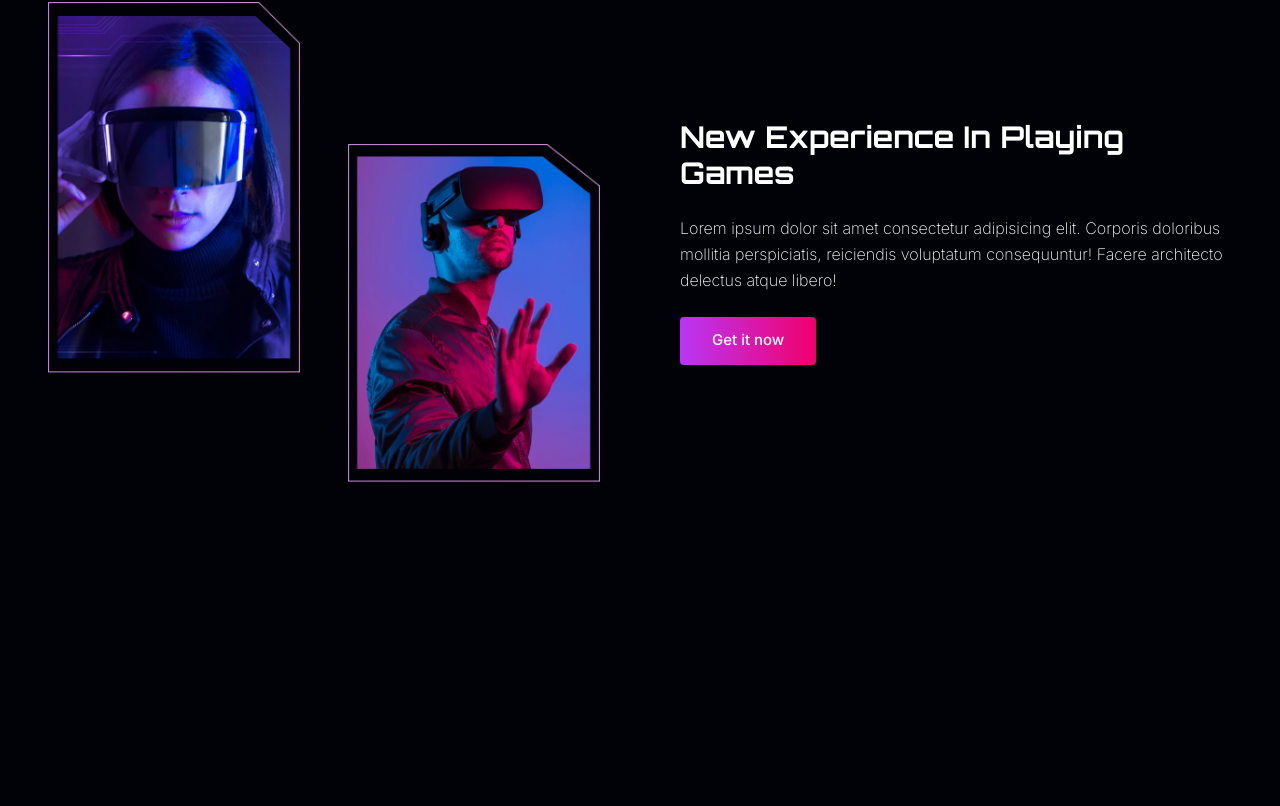
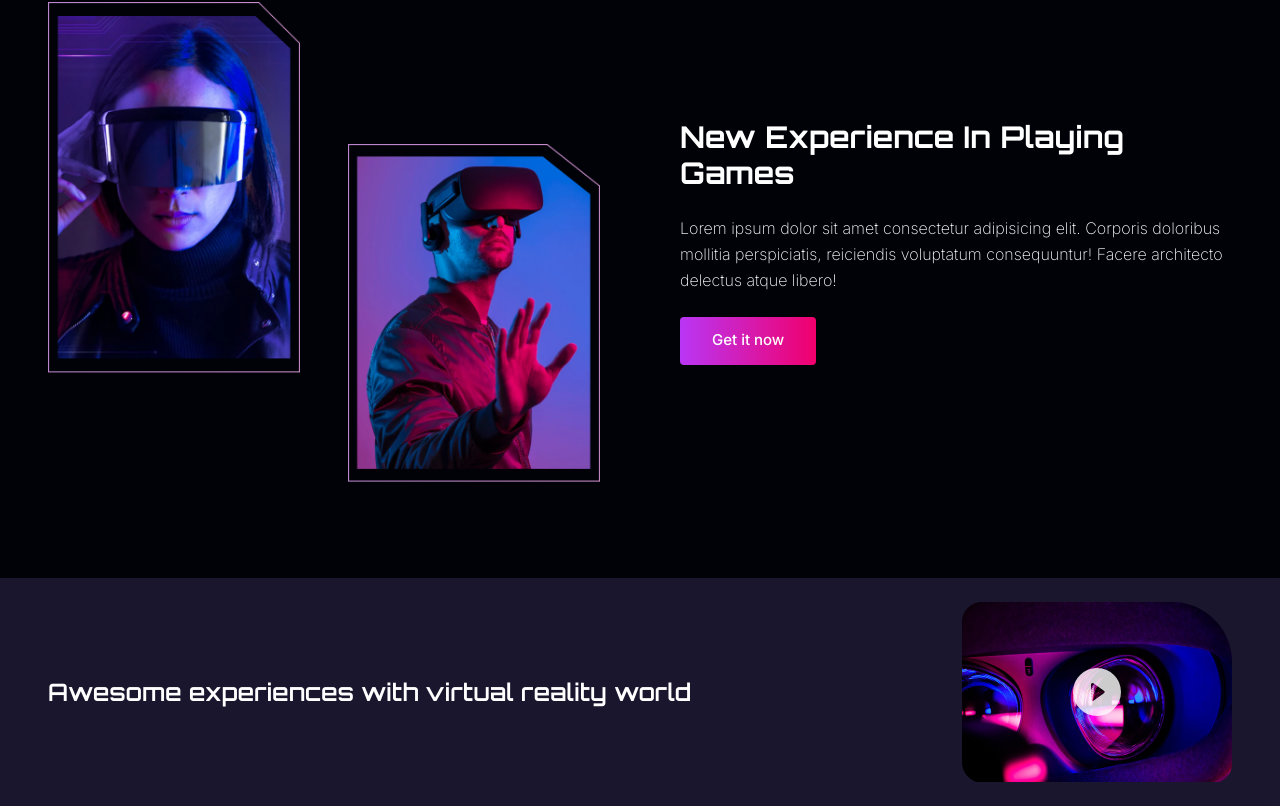
Before and after one commit to dgutierrez21/Proyecto-VR-Website-TailwindCSS, a React (Vite) app: page / in a window 1280 px wide. Shown: the part 845-1651 px from the top of the page. Before the commit the page ends 1423 px from the top, so only its background shows below. Built offline with nearby package versions, Linux system fonts and the light colour scheme.

Commit message:
add video section

```diff
--- a/src/App.jsx
+++ b/src/App.jsx
@@ -3,6 +3,7 @@
 import { Experience } from "./components/Experience";
 import { Header } from "./components/Header";
 import { NavMobile } from "./components/NavMobile";
+import { Video } from "./components/Video";
 
 function App() {
   const [navMobile, setNavMobile] = useState(false);
@@ -19,6 +20,7 @@
         <NavMobile setNavMobile={setNavMobile} />
       </div>
       <Experience />
+      <Video />
     </div>
   );
 }
--- /dev/null
+++ b/src/components/Video.jsx
@@ -0,0 +1,34 @@
+import ModalVideo from "react-modal-video";
+
+import "../modalVideo.scss";
+
+import { BsPlayCircleFill } from "react-icons/bs";
+
+import { useState } from "react";
+
+export const Video = () => {
+  const [isOpen, setIsOpen] = useState(false);
+  return (
+    <div className="bg-[#534686]/30 py-6">
+      <div className="container mx-auto">
+        <div className="grid place-items-center text-center lg:flex justify-between">
+          <h3 className="font-semibold text-2xl mb-8 lg:mb-0">
+            Awesome experiences with virtual reality world
+          </h3>
+          <ModalVideo
+            channel="youtube"
+            isOpen={isOpen}
+            videoId="NOk_M1Ib5F0"
+            onClose={() => setIsOpen(false)}
+          />
+
+          <div className="w-[270px] h-[180px] bg-videoBg bg-no-repeat bg-cover grid place-items-center">
+            <div className="cursor-pointer" onClick={() => setIsOpen(!isOpen)}>
+              <BsPlayCircleFill className="text-5xl text-white/80 hover:text-white hover:scale-110 transition-all duration-150 " />
+            </div>
+          </div>
+        </div>
+      </div>
+    </div>
+  );
+};
--- /dev/null
+++ b/src/modalVideo.scss
@@ -0,0 +1 @@
+@import "../node_modules/react-modal-video/scss/modal-video.scss";
```
